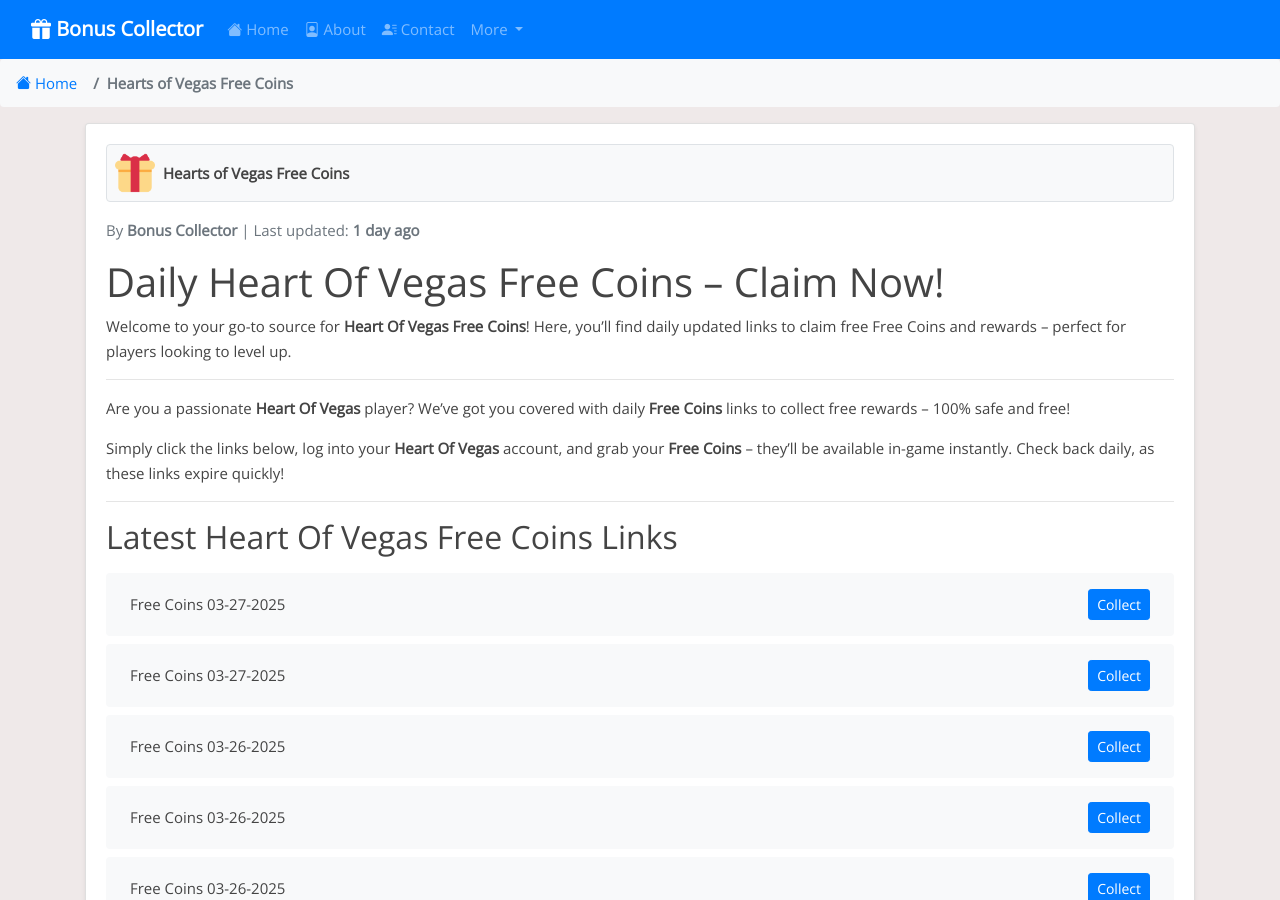
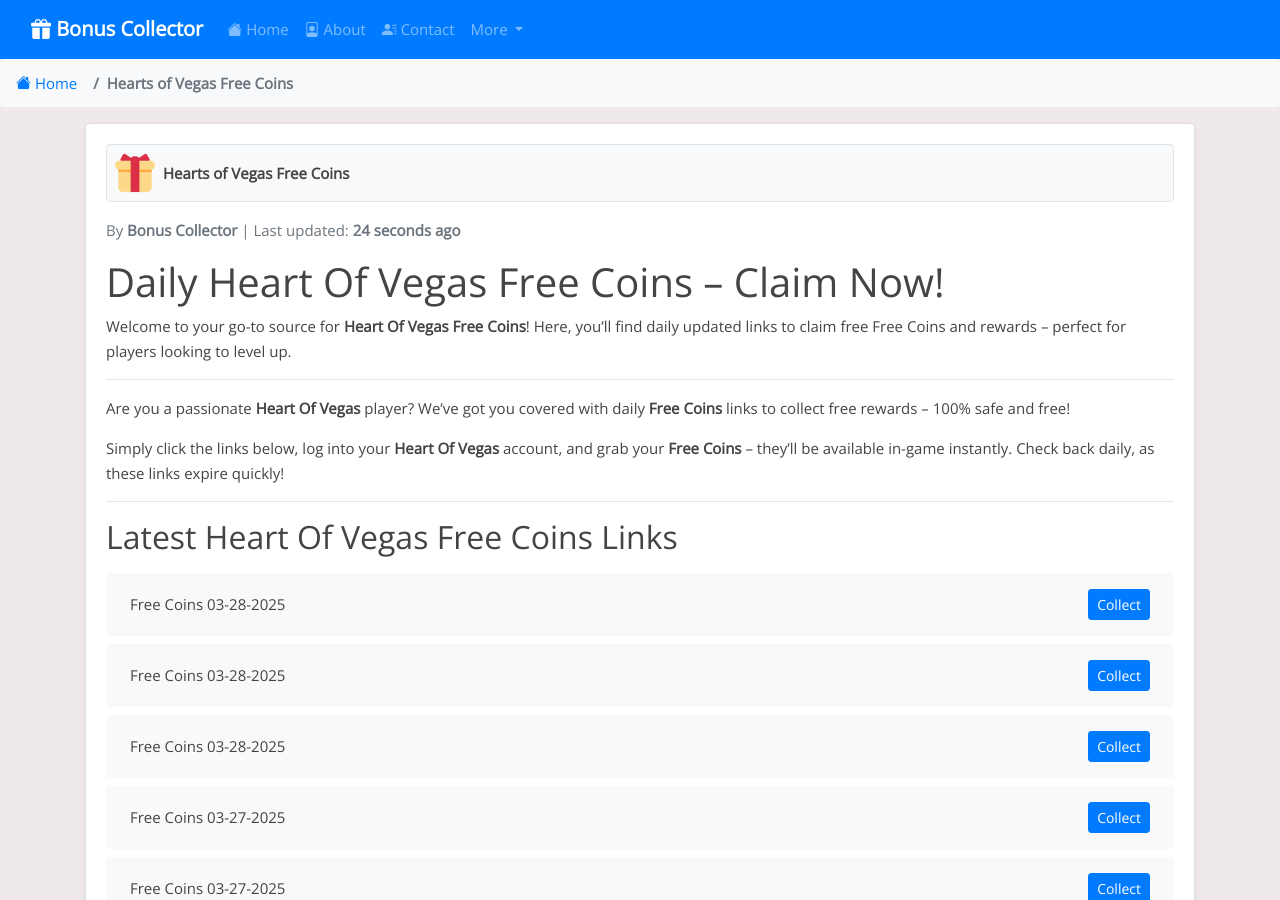
Before and after one commit to iamrohan99/bc-net, a Jekyll site: the page built from _posts/2024-08-02-heart-of-vegas.md, in a window 1280 px wide and 900 px high. Built offline with Jekyll 4.4.1, drawn with Linux system fonts in a browser that asks for light colours; some of the changed text lies outside the part shown.

Commit message:
Update heart-of-vegas reward links, content, and last modified date - 2025-03-28 04:29

```diff
--- a/_data/include_files.yml
+++ b/_data/include_files.yml
@@ -49,7 +49,7 @@ jackpot-party.html:
 quick-hit-slots.html:
   last_modified: "2025-03-27T04:28:57Z"
 heart-of-vegas.html:
-  last_modified: "2025-03-27T04:28:57Z"
+  last_modified: "2025-03-28T04:29:35Z"
 solitaire-grand-harvest.html:
   last_modified: "2025-03-26T19:20:37Z"
 gold-fish-slots.html:
--- a/_includes/heart-of-vegas.html
+++ b/_includes/heart-of-vegas.html
@@ -1,4 +1,16 @@
 <ul class="list-group mt-3 mb-4">
+  <li class="list-group-item d-flex justify-content-between align-items-center">
+    <span>Free Coins 03-28-2025</span>
+    <a href="https://hovsocial.onelink.me/bx8J/teboerft" class="btn btn-primary btn-sm">Collect</a>
+  </li>
+  <li class="list-group-item d-flex justify-content-between align-items-center">
+    <span>Free Coins 03-28-2025</span>
+    <a href="https://hovsocial.onelink.me/bx8J/y1vswhwe" class="btn btn-primary btn-sm">Collect</a>
+  </li>
+  <li class="list-group-item d-flex justify-content-between align-items-center">
+    <span>Free Coins 03-28-2025</span>
+    <a href="https://hovsocial.onelink.me/bx8J/nsn3a8g9" class="btn btn-primary btn-sm">Collect</a>
+  </li>
   <li class="list-group-item d-flex justify-content-between align-items-center">
     <span>Free Coins 03-27-2025</span>
     <a href="https://hovsocial.onelink.me/bx8J/18krof96" class="btn btn-primary btn-sm">Collect</a>
@@ -387,16 +399,4 @@
     <span>Free Coins 02-19-2025</span>
     <a href="https://hovsocial.onelink.me/bx8J/nsiw5zrq" class="btn btn-primary btn-sm">Collect</a>
   </li>
-  <li class="list-group-item d-flex justify-content-between align-items-center">
-    <span>Free Coins 02-18-2025</span>
-    <a href="https://hovsocial.onelink.me/bx8J/52h0vmf8" class="btn btn-primary btn-sm">Collect</a>
-  </li>
-  <li class="list-group-item d-flex justify-content-between align-items-center">
-    <span>Free Coins 02-18-2025</span>
-    <a href="https://hovsocial.onelink.me/bx8J/xgfwh5p4" class="btn btn-primary btn-sm">Collect</a>
-  </li>
-  <li class="list-group-item d-flex justify-content-between align-items-center">
-    <span>Free Coins 02-18-2025</span>
-    <a href="https://hovsocial.onelink.me/bx8J/wv5udogp" class="btn btn-primary btn-sm">Collect</a>
-  </li>
 </ul>
```
Also changed, not shown: links-json/heart-of-vegas.json (+12 -12 lines).
